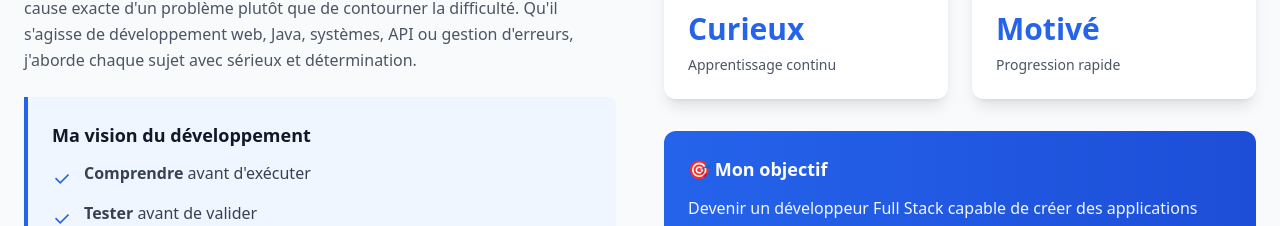
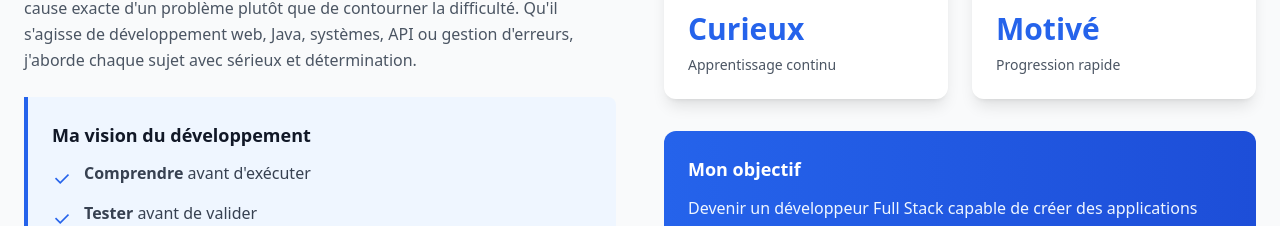
Before and after one commit to Teddy-do-na/teddy-portfolio, a React (Vite) app: page / in a window 1280 px wide. Shown: the part 1337-1563 px from the top of the page. Built offline with nearby package versions, Linux system fonts and the light colour scheme.

Commit message:
modification de mon h4, objectif

```diff
--- a/src/pages/home/components/About.tsx
+++ b/src/pages/home/components/About.tsx
@@ -83,7 +83,7 @@ export default function About() {
             </div>
 
             <div className="mt-8 bg-gradient-to-r from-blue-600 to-blue-700 p-6 rounded-xl text-white" data-aos="fade-up" data-aos-delay="500">
-              <h4 className="font-bold text-lg mb-3">🎯 Mon objectif</h4>
+              <h4 className="font-bold text-lg mb-3"> Mon objectif</h4>
               <p className="text-blue-50 leading-relaxed">
                 Devenir un développeur Full Stack capable de créer des applications complètes de bout en bout, avec une maîtrise globale du Front-end et du Back-end.
               </p>
```
